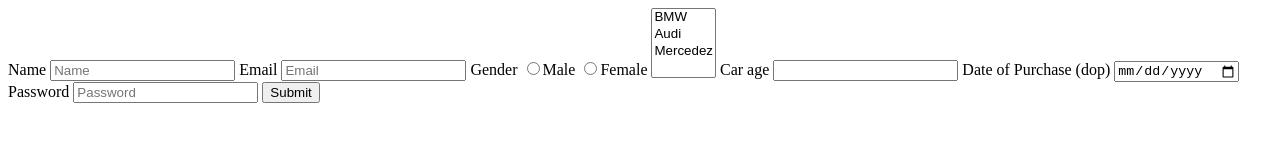
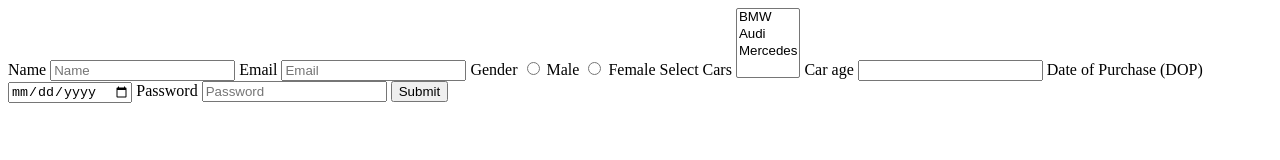
Before and after one commit to acciojob/car-insurance-form-712Kunal, a website: page main.html in a window 1280 px wide. Drawn offline with Linux system fonts and the light colour scheme.

Commit message:
created a submission

```diff
--- a/main.html
+++ b/main.html
@@ -1,5 +1,4 @@
 <!DOCTYPE html>
-
 <html>
 
 <head>
@@ -7,38 +6,42 @@
 </head>
 
 <body>
-	<!-- the entire body must be written by student -->
 	<form action="" method="post">
+
 		<label for="name">Name</label>
 		<input type="text" required id="name" placeholder="Name">
 
 		<label for="email">Email</label>
 		<input type="email" required id="email" placeholder="Email">
 
-		<label for="gender">Gender</label>
-		<input type="radio" required >Male
-		<input type="radio" required >Female
+		<label>Gender</label>
+		<input type="radio" required id="male" name="gender">
+		<label for="male">Male</label>
 
+		<input type="radio" required id="female" name="gender">
+		<label for="female">Female</label>
+
+		<label for="cars">Select Cars</label>
 		<select multiple id="cars">
 			<option>BMW</option>
 			<option>Audi</option>
-			<option>Mercedez</option>
+			<option>Mercedes</option>
 		</select>
 
 		<label for="carage">Car age</label>
 		<input type="number" required id="carage">
 
-		<label for="dop">Date of Purchase (dop)</label>
+		<label for="dop">Date of Purchase (DOP)</label>
 		<input type="date" required id="dop">
 
 		<label for="password">Password</label>
 		<input type="password" required id="password" placeholder="Password">
 
 		<button type="submit">Submit</button>
+
 	</form>
-    <script type="text/javascript" src="./script.js">
-</script>
 
+	<script type="text/javascript" src="./script.js"></script>
 </body>
 
 </html>
```
